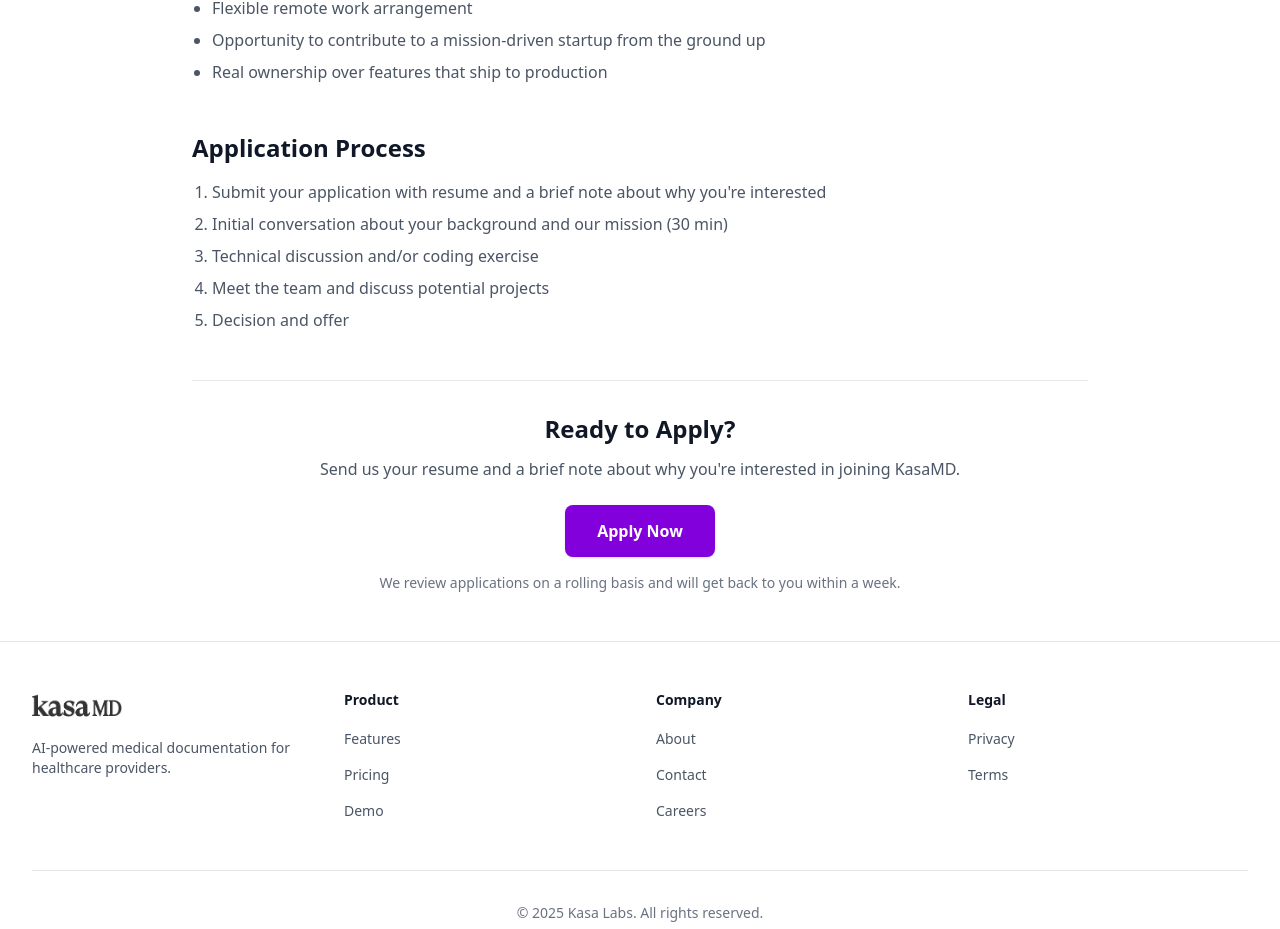
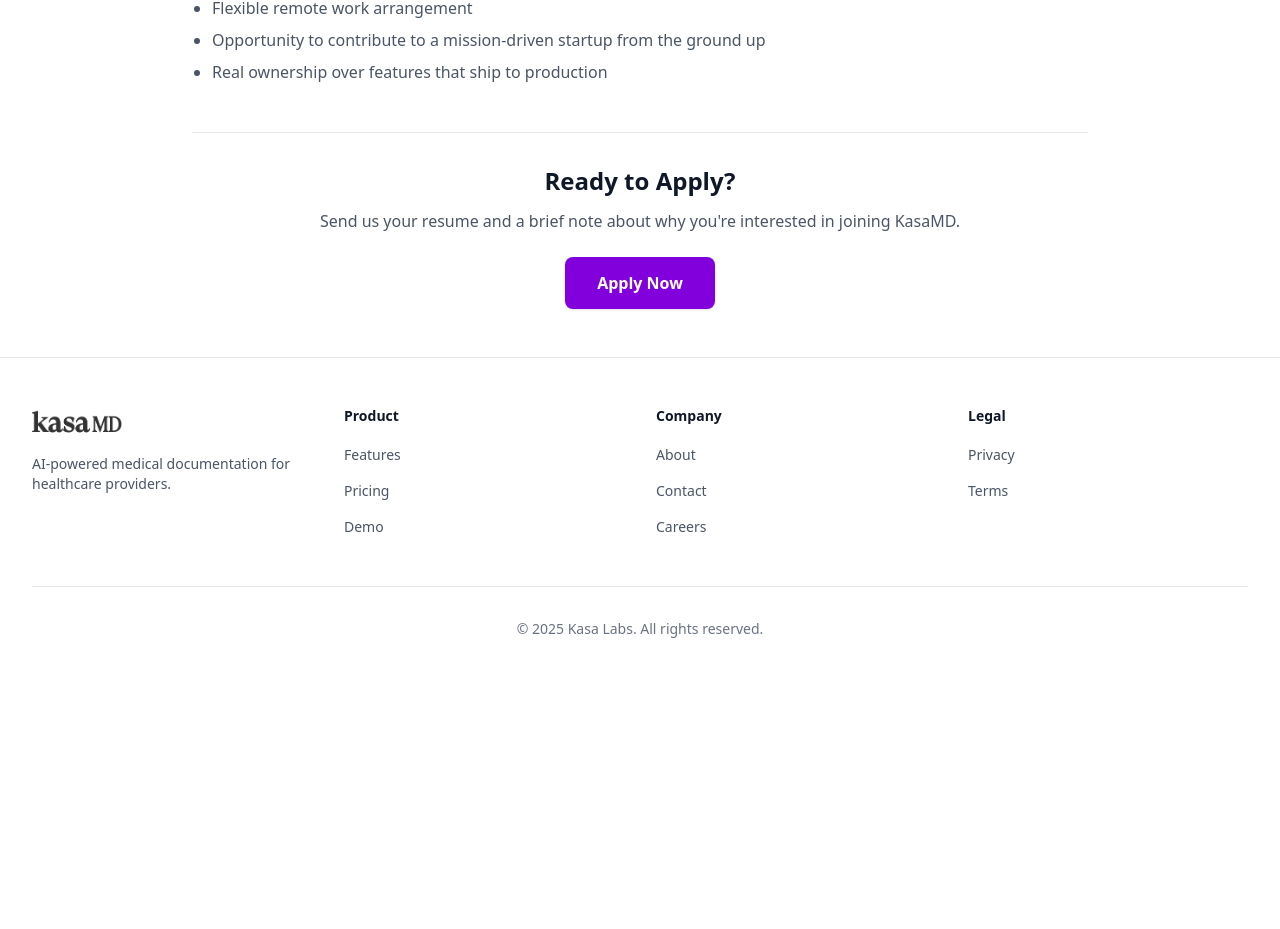
Before and after one commit to Kasa-Labs/kasa_marketing, a Next.js app: page /careers/software-engineering-intern-2026 in a window 1280 px wide. Shown: the part 2118-3047 px from the top of the page. After the commit the page ends 2805 px from the top, so only its background shows below. Built offline with nearby package versions, Linux system fonts and the light colour scheme.

Commit message:
[add] edited careers page

```diff
--- a/app/careers/software-engineering-intern-2026/page.tsx
+++ b/app/careers/software-engineering-intern-2026/page.tsx
@@ -190,18 +190,6 @@
             </ul>
           </div>
 
-          {/* Application Process */}
-          <div>
-            <h2 className="text-2xl font-bold text-gray-900">
-              Application Process
-            </h2>
-            <ol className="mt-4 list-decimal space-y-2 pl-5 text-base text-gray-600">
-              {job.applicationProcess.map((step, index) => (
-                <li key={index}>{step}</li>
-              ))}
-            </ol>
-          </div>
-
           {/* CTA */}
           <div className="mt-12 border-t border-gray-200 pt-8">
             <div className="text-center">
@@ -220,10 +208,6 @@
                   Apply Now
                 </a>
               </div>
-              <p className="mt-4 text-sm text-gray-500">
-                We review applications on a rolling basis and will get back to
-                you within a week.
-              </p>
             </div>
           </div>
         </div>
```
